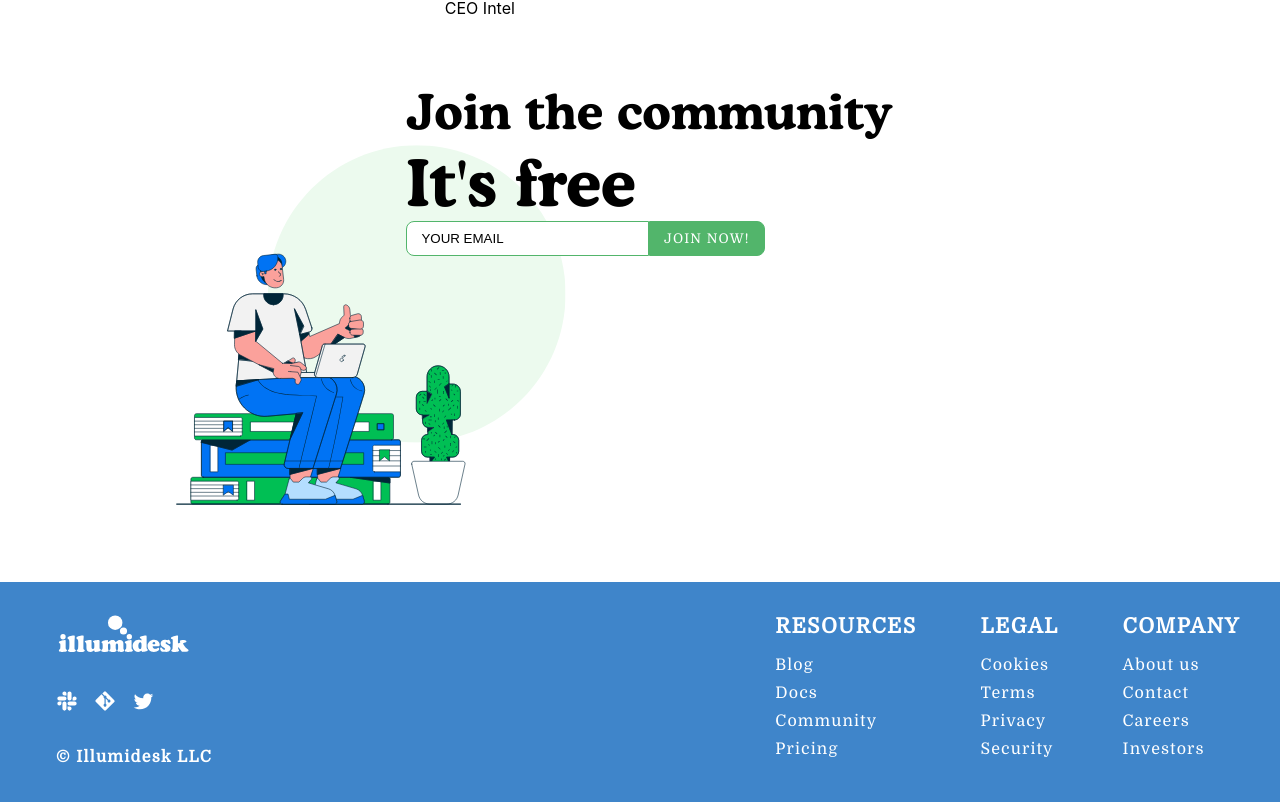
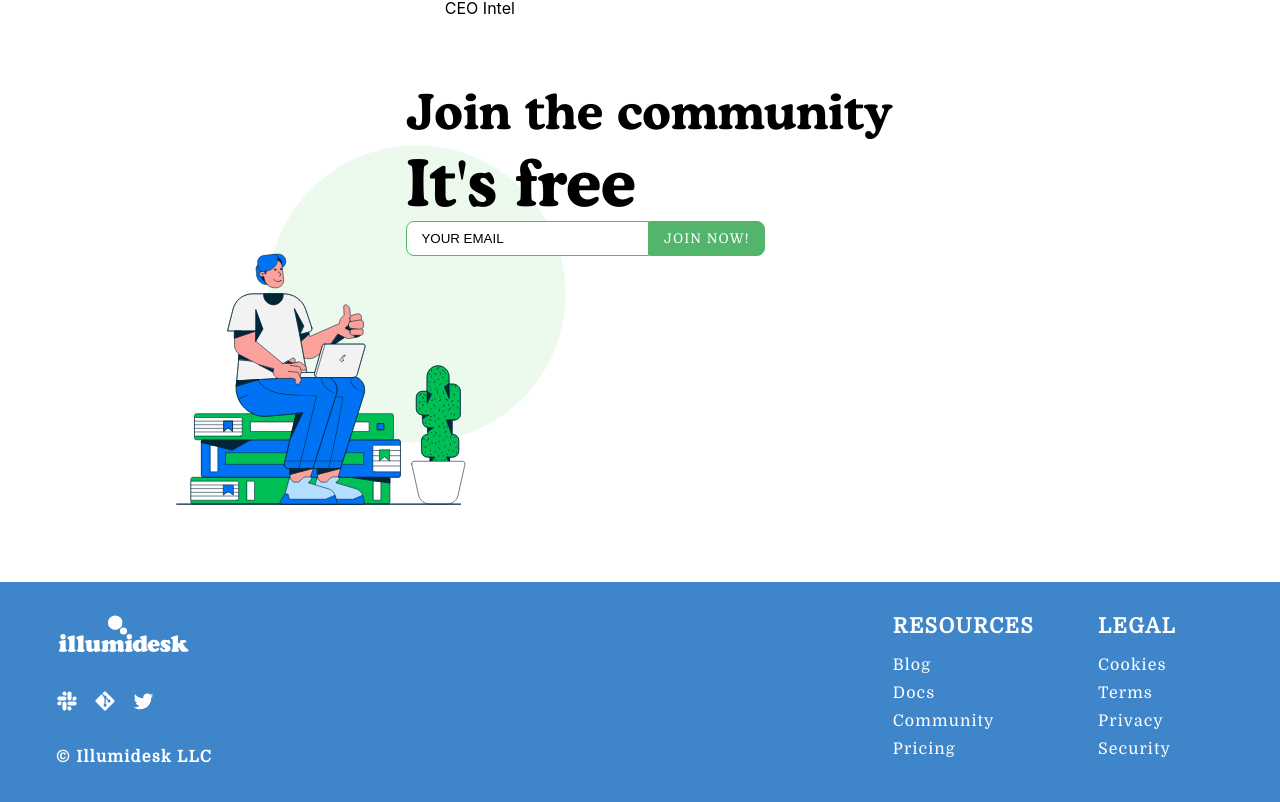
Before and after one commit to carlosiib/illum-nextjs, a Next.js app: page / in a window 1280 px wide. Shown: the part 4430-5232 px from the top of the page. Built offline with nearby package versions, Linux system fonts and the light colour scheme.

Commit message:
REMOVE footer company column

```diff
--- a/components/Footer/index.js
+++ b/components/Footer/index.js
@@ -48,28 +48,28 @@ const Footer = () => {
               <ul>
                 <li>
                   <Link href="/blog" >
-                    <a >
+                    <a title="Blog">
                       Blog
                     </a>
                   </Link>
                 </li>
                 <li>
                   <Link href="https://support.illumidesk.com/hc/en-us" >
-                    <a target="_blank" rel="noreferrer" >
+                    <a target="_blank" rel="noreferrer" title="Documentation">
                       Docs
                     </a>
                   </Link>
                 </li>
                 <li>
                   <Link href="/" >
-                    <a >
+                    <a title="Community">
                       Community
                     </a>
                   </Link>
                 </li>
                 <li>
                   <Link href="/pricing" >
-                    <a >
+                    <a title="Pricing">
                       Pricing
                     </a>
                   </Link>
@@ -81,28 +81,28 @@ const Footer = () => {
               <ul>
                 <li>
                   <Link href="/cookie-policy" >
-                    <a >
+                    <a title="Cookie Policy">
                       Cookies
                     </a>
                   </Link>
                 </li>
                 <li>
                   <Link href="/terms-and-conditions" >
-                    <a >
+                    <a title="Terms and conditions">
                       Terms
                     </a>
                   </Link>
                 </li>
                 <li>
                   <Link href="/" >
-                    <a >
+                    <a title="Privacy Policy">
                       Privacy
                     </a>
                   </Link>
                 </li>
                 <li>
                   <Link href="/" >
-                    <a >
+                    <a title="Security">
                       Security
                     </a>
                   </Link>
@@ -110,37 +110,6 @@ const Footer = () => {
               </ul>
             </div>
             <div>
-              <p>Company</p>
-              <ul>
-                <li>
-                  <Link href="/" >
-                    <a >
-                      About us
-                    </a>
-                  </Link>
-                </li>
-                <li>
-                  <Link href="/" >
-                    <a >
-                      Contact
-                    </a>
-                  </Link>
-                </li>
-                <li>
-                  <Link href="/" >
-                    <a >
-                      Careers
-                    </a>
-                  </Link>
-                </li>
-                <li>
-                  <Link href="/" >
-                    <a >
-                      Investors
-                    </a>
-                  </Link>
-                </li>
-              </ul>
             </div>
           </div>
         </div>
```
